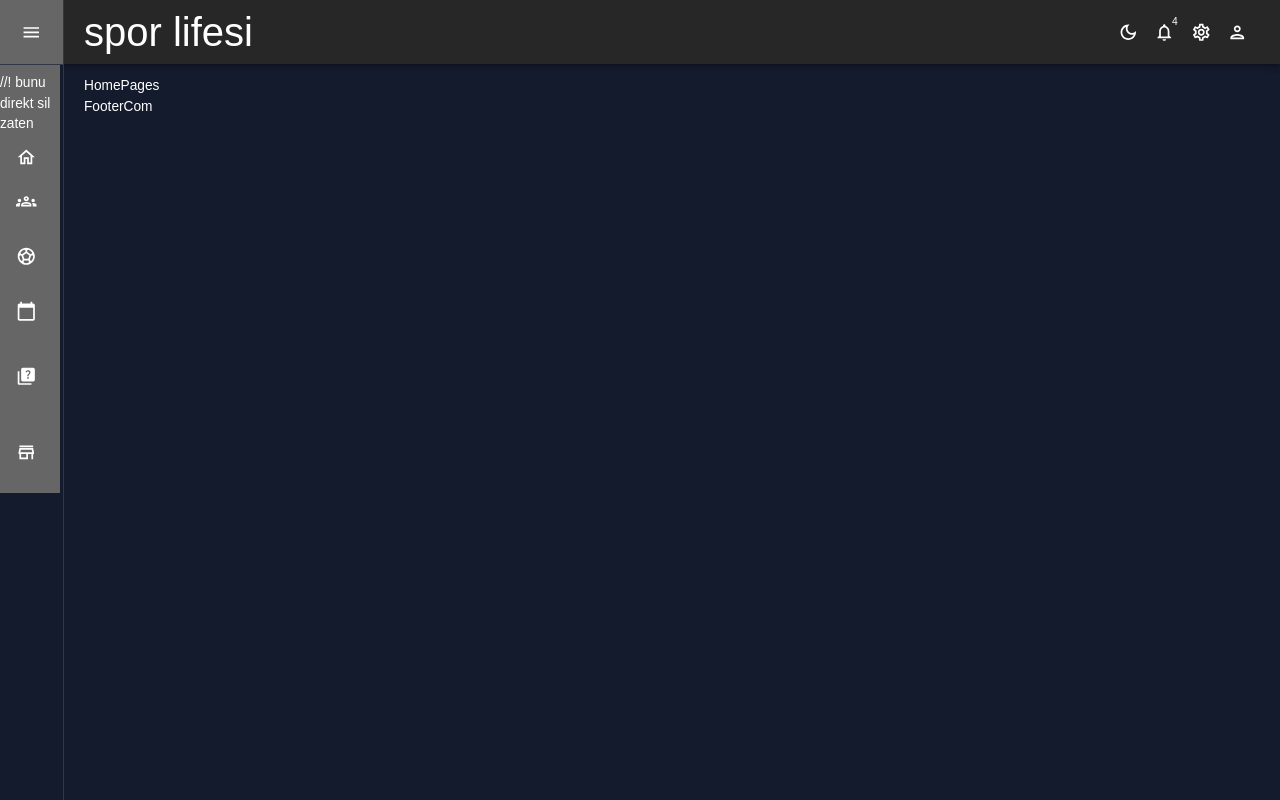
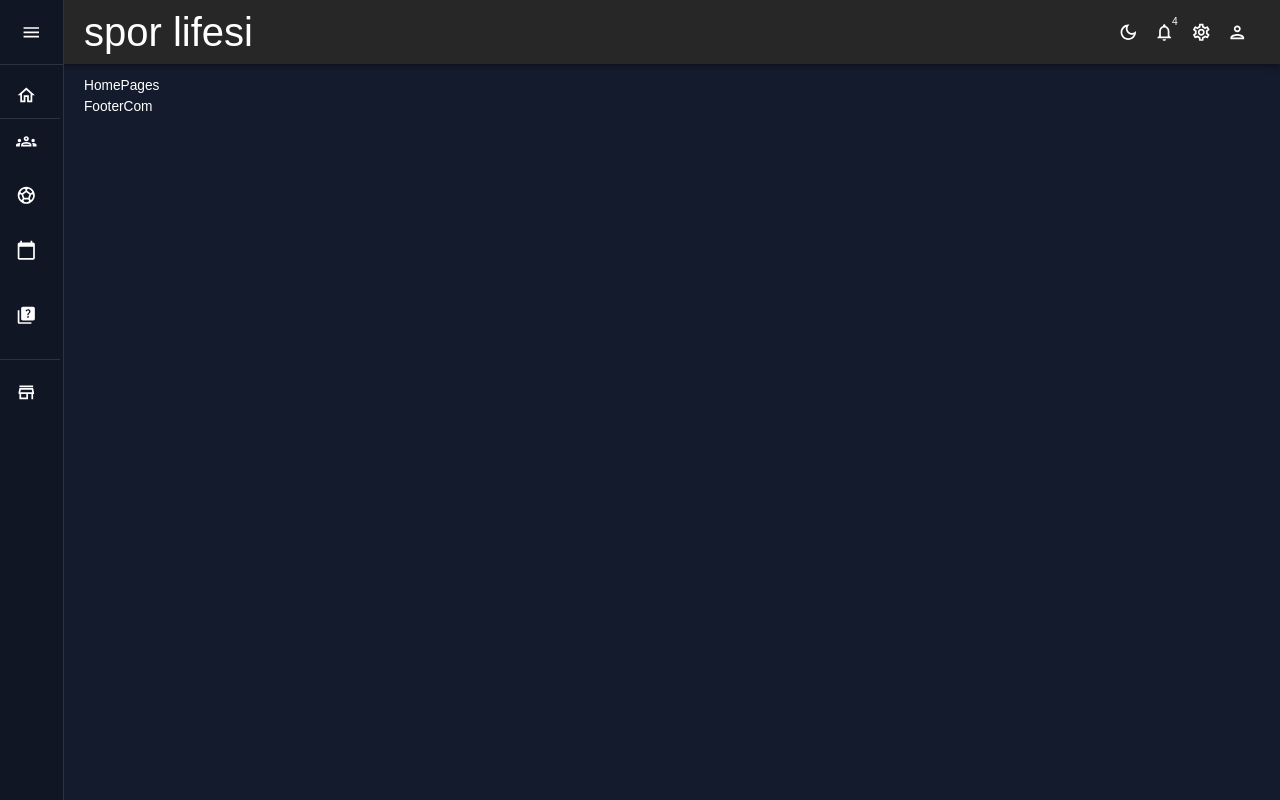
Before and after one commit to bitirmeProjesiWeb/Front-end, a React (Create React App) app: page /admin in a window 1280 px wide. Built offline with nearby package versions, Linux system fonts and the light colour scheme.

Commit message:
renk değişikliği

```diff
--- a/src/components/admin/ASidebar.js
+++ b/src/components/admin/ASidebar.js
@@ -23,7 +23,6 @@ import CalendarTodayIcon from "@mui/icons-material/CalendarToday";
 import QuizIcon from "@mui/icons-material/Quiz";
 import StoreOutlinedIcon from "@mui/icons-material/StoreOutlined";
 import SportsSoccerOutlinedIcon from "@mui/icons-material/SportsSoccerOutlined";
-import Paper from "@mui/material/Paper";
 
 export default function ASidebar({ children, open, setOpen, drawer }) {
   const theme = useTheme();
@@ -35,13 +34,12 @@ export default function ASidebar({ children, open, setOpen, drawer }) {
 
   return (
     <Box sx={{ display: "flex" }}>
-      <Box sx={{ backgroundColor: colors.grey[500] }}>
+      <Box>
         <Drawer
-          PaperProps={{ sx: { backgroundColor: colors.primary[500] } }} // tema renk ayarı
+          PaperProps={{ sx: { backgroundColor: colors.primary[600] } }} // tema renk ayarı
           variant="permanent"
           open={open}
           style={drawer}
-          sx={{ backgroundColor: colors.grey[500] }}    //? buna gerek yok
         >
           <Toolbar
             sx={{
@@ -49,7 +47,6 @@ export default function ASidebar({ children, open, setOpen, drawer }) {
               alignItems: "center",
               justifyContent: "flex-end",
               px: [1],
-              backgroundColor: colors.grey[500],   //? buna da gerek yok
             }}
           >
             <IconButton
@@ -60,14 +57,18 @@ export default function ASidebar({ children, open, setOpen, drawer }) {
               {!open ? <Menu /> : <ChevronLeft />}
             </IconButton>
           </Toolbar>
+
           <Divider />
-          <List style={drawer} sx={{ backgroundColor: colors.grey[500] }}>       //! bunu direkt sil zaten
+
+          <List style={drawer}>
             <ListItem button>
               <ListItemIcon>
                 <HomeOutlinedIcon />
               </ListItemIcon>
               <ListItemText primary="Anasayfa" />
             </ListItem>
+
+            <Divider />
 
             <ListItem button>
               <ListItemIcon>
@@ -97,6 +98,8 @@ export default function ASidebar({ children, open, setOpen, drawer }) {
               <ListItemText primary="Soru ve Yorumlar" />
             </ListItem>
 
+            <Divider />
+
             <ListItem button>
               <ListItemIcon>
                 <StoreOutlinedIcon />
```
